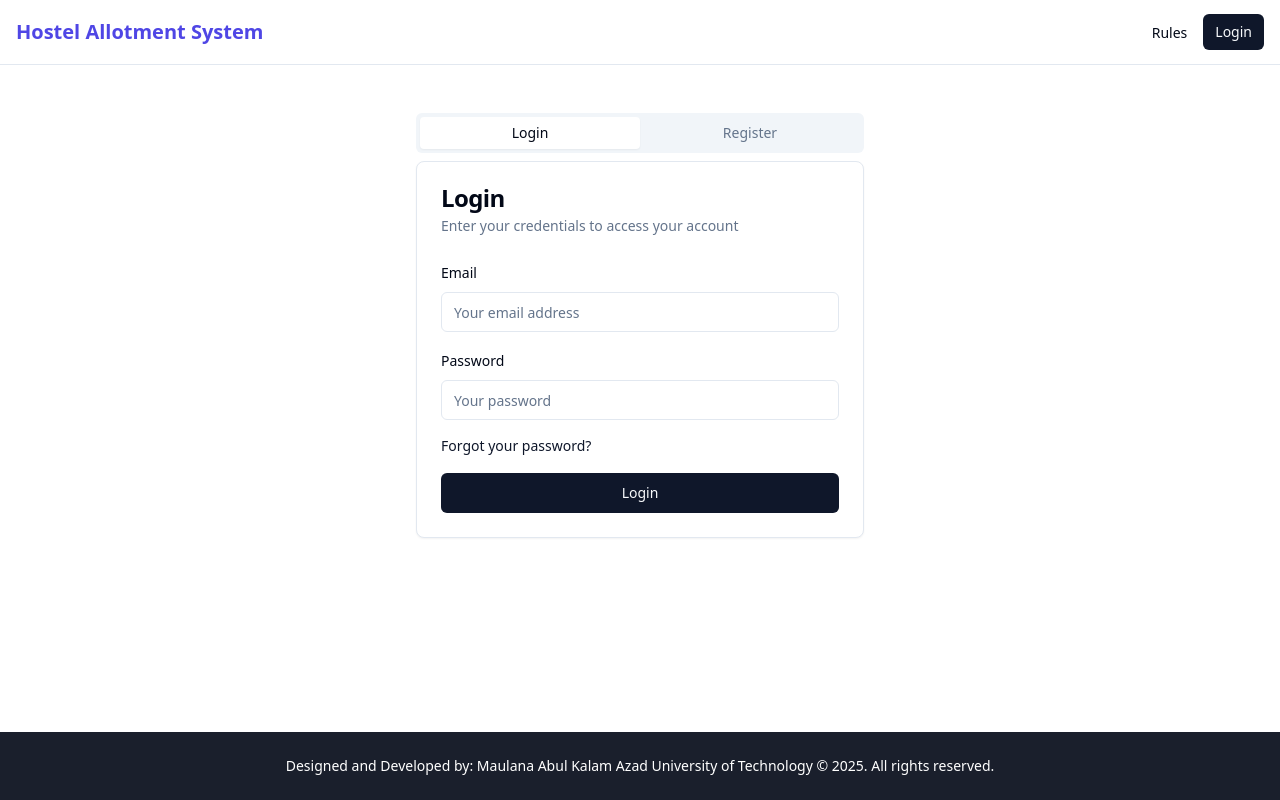
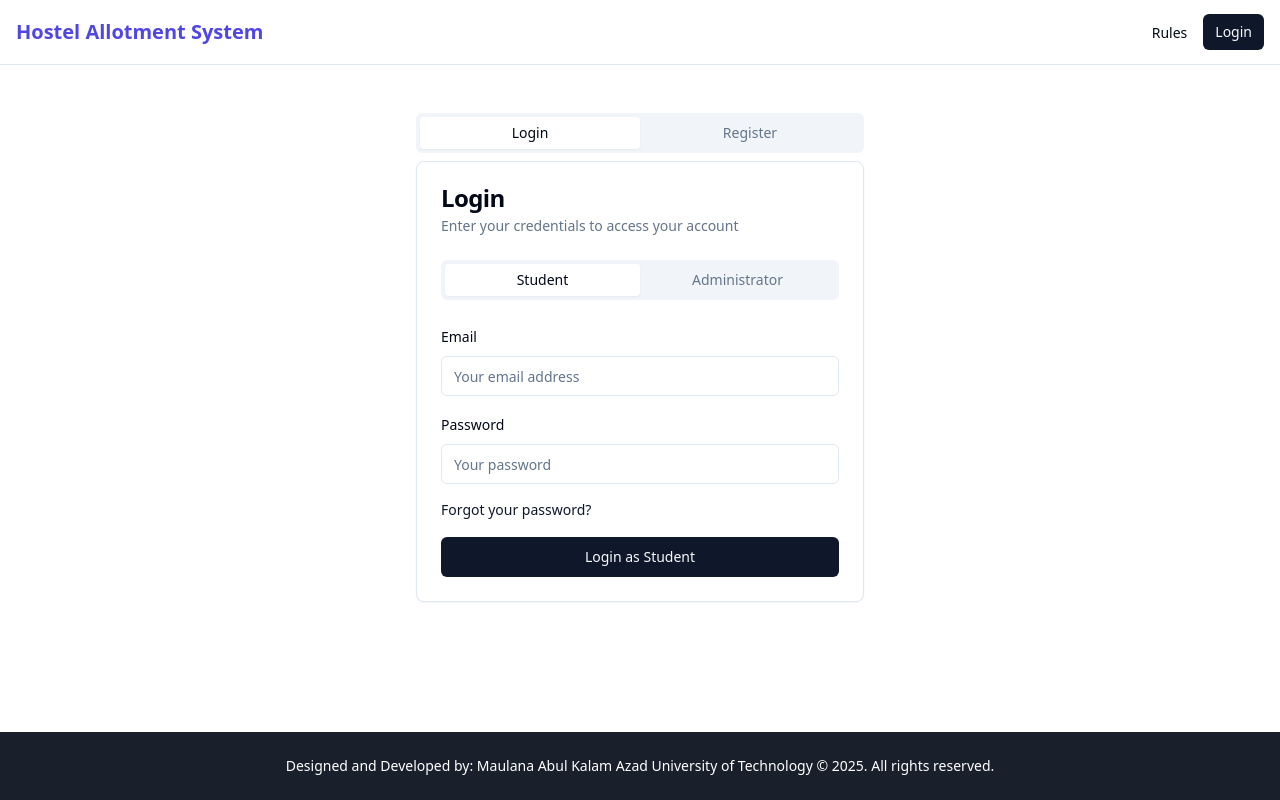
Before and after one commit to AhmadRaza029/hostel-allotment-nexus, a React (Vite) app: page /auth in a window 1280 px wide. Built offline with nearby package versions, Linux system fonts and the light colour scheme.

Commit message:
feat: Implement separate login credentials
This commit introduces separate login credentials for student and admin users.

```diff
--- a/src/pages/Auth.tsx
+++ b/src/pages/Auth.tsx
@@ -36,6 +36,7 @@ type RegisterFormValues = z.infer<typeof registerSchema>;
 const Auth = () => {
   const [isLoading, setIsLoading] = useState(false);
   const [showForgotPassword, setShowForgotPassword] = useState(false);
+  const [loginType, setLoginType] = useState<'student' | 'admin'>('student');
   const { signIn, signUp } = useAuth();
   const navigate = useNavigate();
   const location = useLocation();
@@ -138,6 +139,16 @@ const Auth = () => {
                     {showForgotPassword ? (
                       <ForgotPasswordForm onCancel={() => setShowForgotPassword(false)} />
                     ) : (
+                      <>
+                        <div className="mb-6">
+                          <Tabs value={loginType} onValueChange={(value) => setLoginType(value as 'student' | 'admin')} className="w-full">
+                            <TabsList className="grid grid-cols-2 w-full">
+                              <TabsTrigger value="student">Student</TabsTrigger>
+                              <TabsTrigger value="admin">Administrator</TabsTrigger>
+                            </TabsList>
+                          </Tabs>
+                        </div>
+
                         <Form {...loginForm}>
                           <form onSubmit={loginForm.handleSubmit(onLoginSubmit)} className="space-y-4">
                             <FormField
@@ -178,10 +189,11 @@ const Auth = () => {
                             </Button>
 
                             <Button type="submit" className="w-full" disabled={isLoading}>
-                            {isLoading ? "Logging in..." : "Login"}
+                              {isLoading ? "Logging in..." : `Login as ${loginType === 'admin' ? 'Administrator' : 'Student'}`}
                             </Button>
                           </form>
                         </Form>
+                      </>
                     )}
                   </CardContent>
                 </Card>
```
Lines whose indentation alone changed are shown as unchanged.
